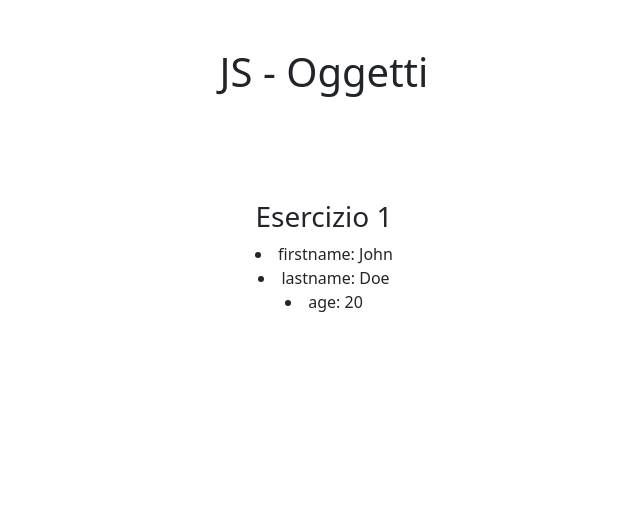
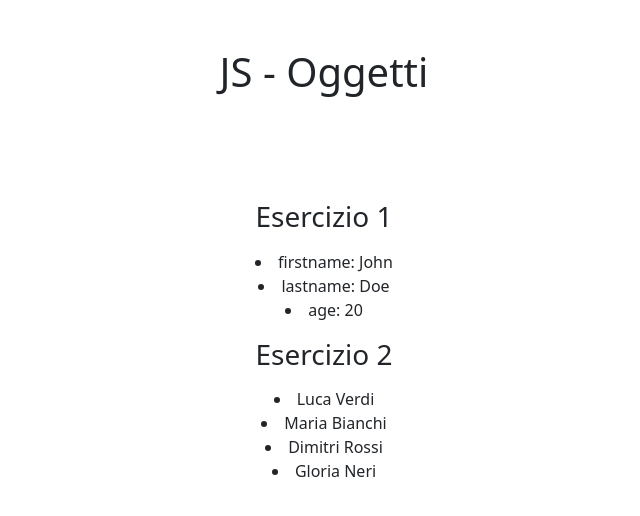
Before and after one commit to Eliana-Abate/js-oggetti-studenti, a plain HTML site: page index.html in a window 1280 px wide. Shown: the whole page, without its empty margins (316-956 px from the left). Drawn offline with nearby package versions, Linux system fonts and the light colour scheme.

Commit message:
es.2: printed object in html

```diff
--- a/index.html
+++ b/index.html
@@ -13,9 +13,15 @@
     </header>
 
     <main class="container text-center py-5">
-        <h3>Esercizio 1</h3>
-        <p id="es-1"></p>
+        <div class="row">
+            <h3 class="pb-2">Esercizio 1</h3>
+            <p id="es-1"></p>
+        </div>
 
+        <div class="row">
+            <h3 class="pb-2">Esercizio 2</h3>
+            <p id="es-2"></p>
+        </div>
     </main>
 
     <script src="./js/script.js"></script>
--- a/js/script.js
+++ b/js/script.js
@@ -55,8 +55,14 @@ var studentClass = [
 
 
 //! 2.
+var displayStudent = document.getElementById('es-2');
+var fullName = '';
+
 for (var i = 0; i < studentClass.length; i++) {
     var currentElement = studentClass[i];
     console.log("Stampo nome studente " + currentElement.studentName);
     console.log("Stampo cognome studente " + currentElement.studentSurname);
+    fullName += '<li>' + currentElement.studentName  + ' ' + currentElement.studentSurname + '</li>';
 }
+
+displayStudent.innerHTML = fullName;
```
